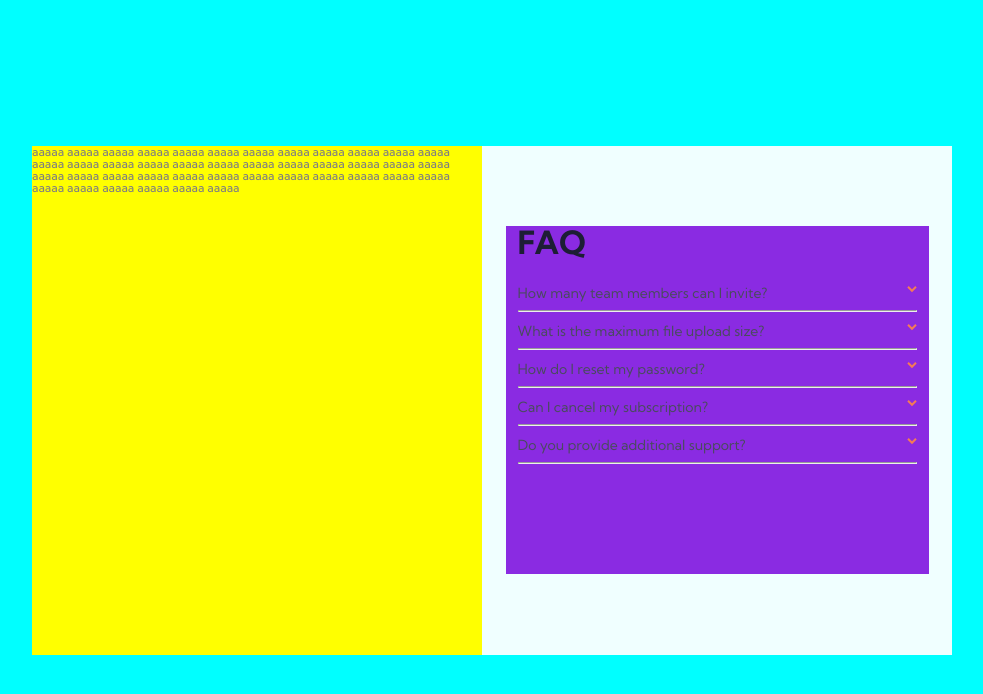
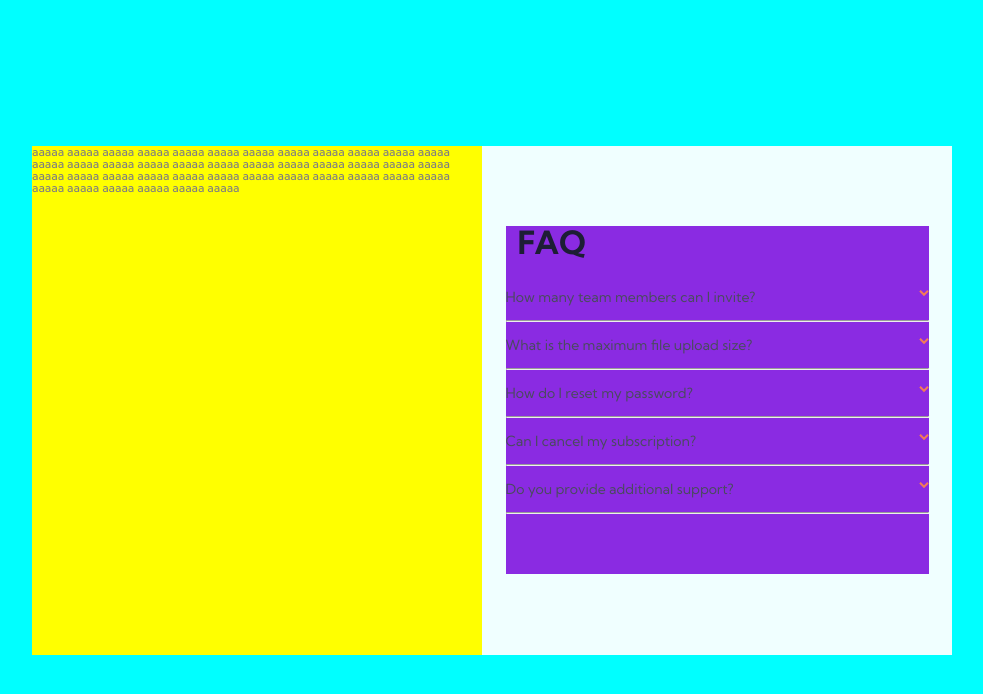
Before and after one commit to tloyan/frontendmentor, a Next.js app: page /faq-accordion-card in a window 1280 px wide. Shown: the top 694 px of the page, without its empty margins (148-1131 px from the left). Built offline with nearby package versions, Linux system fonts and the light colour scheme.

Commit message:
refactorise QuestionAnswer component

```diff
--- a/components/faq-accordion-card/QuestionAnswer/style.module.css
+++ b/components/faq-accordion-card/QuestionAnswer/style.module.css
@@ -1,18 +1,21 @@
 .question_answer {
+  --space: var(--s0);
+  --font-size: calc( ((var(--s0) - var(--s-1)) / 2) + var(--s-1) );
   overflow: hidden;
-  max-height: calc((var(--s-1) * 2) + var(--s-1));
+  max-height: calc((var(--space) * 2) + var(--font-size));
   transition: max-height .5s ease-out;
 
 }
 
 .question_answer.collapse {
-  max-height: calc(((var(--s-1) * 2) + var(--s-1)) * 2);
+  max-height: calc(((var(--space) * 2) + var(--font-size)) * 2);
 }
 
 .question {
   display: flex;
   justify-content: space-between;
-  padding: var(--s-1);
+  padding-top: var(--space);
+  padding-bottom: var(--space);
 }
 
 .question.collapse > p,
@@ -41,9 +44,7 @@
 }
 
 .answer {
-  margin-right: 1rem;
-  padding: var(--s-1);
-  padding-top: 0;
+  padding-bottom: var(--space);
 }
 
 
@@ -52,5 +53,4 @@
   margin-bottom: 0;
   margin-left: auto;
   margin-right: auto;
-  width: calc(100% - (var(--s-1) * 2));
 }
```
